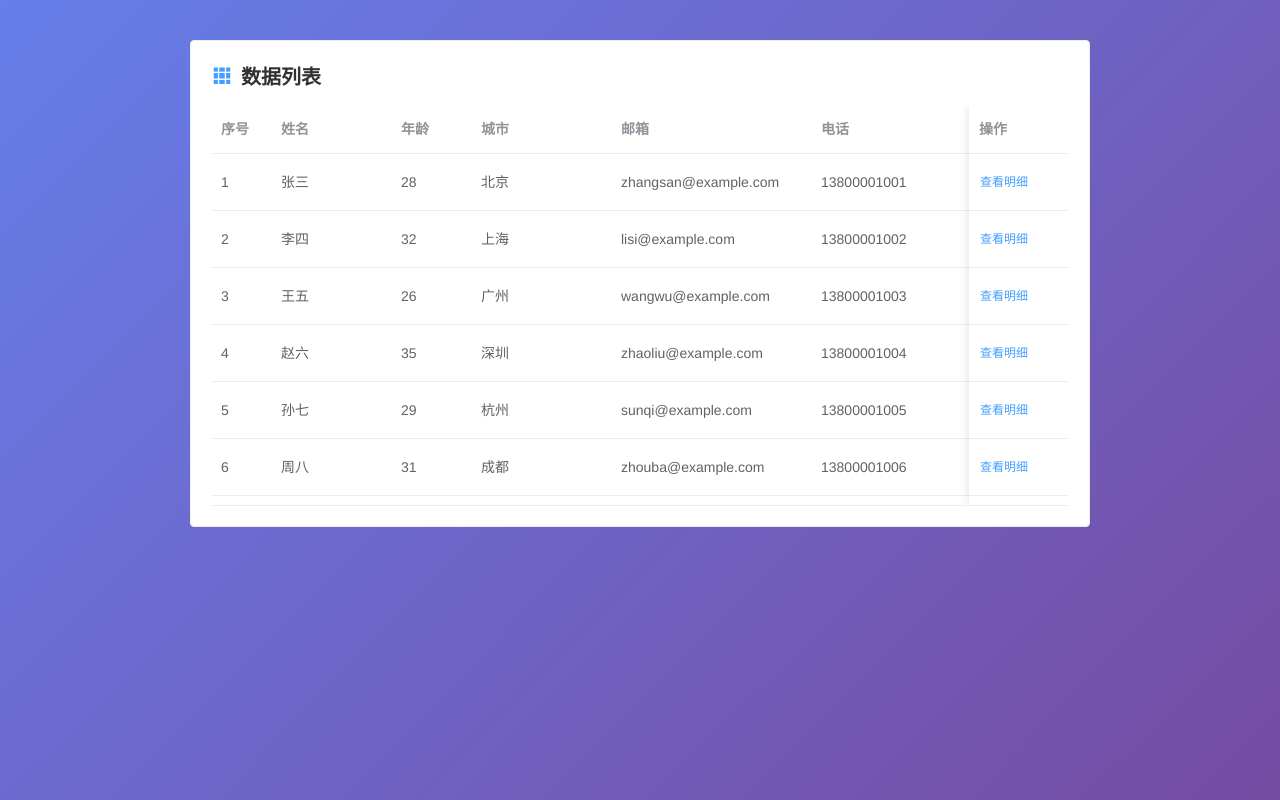
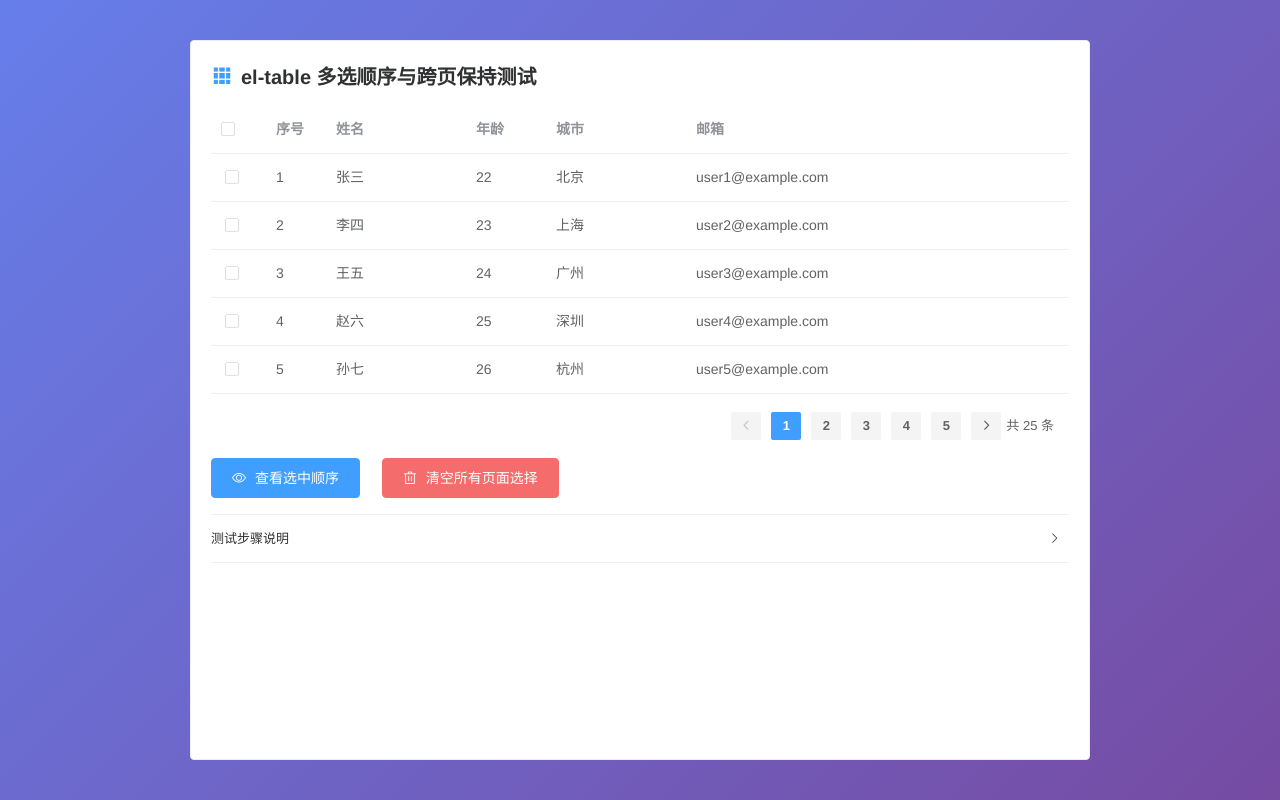
Before and after one commit to jarzhen/feProject, a Vue app: page / in a window 1280 px wide. Built offline with nearby package versions, Linux system fonts and the light colour scheme.

Commit message:
新增测试页面：多页选择行的跨页保持和顺序问题

```diff
--- a/src/App.vue
+++ b/src/App.vue
@@ -1,16 +1,16 @@
 <template>
   <div id="app">
-    <TableDetail />
+    <TableMultiSelect />
   </div>
 </template>
 
 <script>
-import TableDetail from '@/views/TableDetail.vue';
+import TableMultiSelect from '@/views/TableMultiSelect.vue';
 
 export default {
   name: 'App',
   components: {
-    TableDetail
+    TableMultiSelect
   }
 };
 </script>
--- /dev/null
+++ b/src/views/TableMultiSelect.vue
@@ -0,0 +1,263 @@
+<template>
+  <div class="multi-select-container">
+    <el-card shadow="hover">
+      <div class="card-header">
+        <i class="el-icon-s-grid"></i>
+        <span>el-table 多选顺序与跨页保持测试</span>
+      </div>
+
+      <el-table
+        ref="tableRef"
+        :data="currentPageData"
+        row-key="id"
+        @selection-change="handleSelectionChange"
+        style="width: 100%; margin-top: 16px;"
+      >
+        <el-table-column type="selection" width="55" :reserve-selection="true" />
+        <el-table-column type="index" width="60" label="序号" />
+        <el-table-column prop="name" label="姓名" width="140" />
+        <el-table-column prop="age" label="年龄" width="80" />
+        <el-table-column prop="city" label="城市" width="140" />
+        <el-table-column prop="email" label="邮箱" min-width="200" />
+      </el-table>
+
+      <div class="pagination-row">
+        <el-pagination
+          background
+          layout="prev, pager, next, total"
+          :total="total"
+          :page-size="pageSize"
+          :current-page.sync="currentPage"
+          @current-change="handlePageChange"
+        />
+      </div>
+
+      <!-- 操作按钮 -->
+      <div class="action-row">
+        <el-button type="primary" icon="el-icon-view" @click="showSelectionOrder">
+          查看选中顺序
+        </el-button>
+        <el-button type="danger" icon="el-icon-delete" @click="clearAllSelection">
+          清空所有页面选择
+        </el-button>
+      </div>
+
+      <!-- 选中顺序展示 -->
+      <el-alert
+        v-if="selectionOrder.length"
+        class="order-alert"
+        type="success"
+        :closable="false"
+        show-icon
+        title="前端实际记录的选中顺序"
+      >
+        <div class="order-list">
+          <el-tag
+            v-for="(item, index) in selectionOrder"
+            :key="item.id"
+            class="order-tag"
+            type="info"
+          >
+            {{ index + 1 }}. {{ item.name }}
+          </el-tag>
+        </div>
+      </el-alert>
+
+      <!-- 测试步骤提示 -->
+      <el-collapse class="tips" accordion>
+        <el-collapse-item title="测试步骤说明" name="1">
+          <ol class="tips-list">
+            <li>在第 1 页点击几个不同顺序的行，例如先点"李四"再点"张三"；</li>
+            <li>翻到第 2 页，再点几行；</li>
+            <li>翻回第 1 页，确认之前勾选的行仍保持勾选状态；</li>
+            <li>点击"查看选中顺序"，观察顺序是否与点击先后一致；</li>
+            <li>点击"清空所有页面选择"，确认所有页面的勾选都被清空。</li>
+          </ol>
+        </el-collapse-item>
+      </el-collapse>
+    </el-card>
+  </div>
+</template>
+
+<script>
+export default {
+  name: 'TableMultiSelect',
+  data() {
+    return {
+      currentPage: 1,
+      pageSize: 5,
+      // 保存每页已勾选的行（按点击顺序），key 为行 id，value 为行数据
+      selectedMap: {},
+      // 记录点击先后顺序（用于展示）
+      selectionOrder: [],
+      allData: this.generateData(),
+    };
+  },
+  computed: {
+    total() {
+      return this.allData.length;
+    },
+    currentPageData() {
+      const start = (this.currentPage - 1) * this.pageSize;
+      return this.allData.slice(start, start + this.pageSize);
+    },
+  },
+  methods: {
+    generateData() {
+      const names = [
+        '张三', '李四', '王五', '赵六', '孙七',
+        '周八', '吴九', '郑十', '冯十一', '陈十二',
+        '褚十三', '卫十四', '蒋十五', '沈十六', '韩十七',
+        '杨十八', '朱十九', '秦二十', '许二一', '何二二',
+        '吕二三', '施二四', '张二五', '孔二六', '曹二七',
+      ];
+      const cities = ['北京', '上海', '广州', '深圳', '杭州', '成都', '武汉', '南京', '西安', '长沙'];
+      return names.map((name, index) => ({
+        id: index + 1,
+        name,
+        age: 22 + (index % 20),
+        city: cities[index % cities.length],
+        email: `user${index + 1}@example.com`,
+      }));
+    },
+
+    /**
+     * 多选变化回调。
+     * 注意：使用 reserve-selection 时，翻页会触发 selection-change，
+     * 传入的 rows 是当前页勾选的行，而非全部勾选行。
+     * 因此需要自行合并记录全局勾选状态。
+     */
+    handleSelectionChange(rows) {
+      // 计算当前页的 id 集合
+      const currentPageIds = this.currentPageData.map((r) => r.id);
+
+      // 移除当前页中已取消勾选的项（保持顺序）
+      for (const key of Object.keys(this.selectedMap)) {
+        const id = Number(key);
+        if (currentPageIds.includes(id)) {
+          const stillSelected = rows.some((r) => r.id === id);
+          if (!stillSelected) {
+            delete this.selectedMap[key];
+          }
+        }
+      }
+
+      // 将当前页新勾选的项追加到末尾（保持点击顺序）
+      rows.forEach((row) => {
+        if (!this.selectedMap[row.id]) {
+          this.selectedMap[row.id] = row;
+        }
+      });
+
+      this.updateSelectionOrder();
+    },
+
+    updateSelectionOrder() {
+      // 按插入顺序（对象 key 顺序）生成展示列表
+      this.selectionOrder = Object.values(this.selectedMap);
+    },
+
+    showSelectionOrder() {
+      if (!this.selectionOrder.length) {
+        this.$message.warning('当前没有任何选中的行');
+        return;
+      }
+      const names = this.selectionOrder.map((r) => r.name).join(' → ');
+      this.$alert(`点击顺序：${names}`, '选中顺序', { confirmButtonText: '知道了' });
+    },
+
+    /**
+     * 清空所有页面的选择
+     */
+    clearAllSelection() {
+      this.$refs.tableRef.clearSelection();
+      this.selectedMap = {};
+      this.selectionOrder = [];
+      this.$message.success('已清空所有页面的选择');
+    },
+
+    handlePageChange() {
+      // 翻页后，等表格渲染完成，恢复当前页的勾选状态
+      this.$nextTick(() => {
+        this.restoreCurrentPageSelection();
+      });
+    },
+
+    /**
+     * 恢复当前页已勾选的行（保持选中状态）
+     */
+    restoreCurrentPageSelection() {
+      const rows = this.currentPageData.filter((r) => this.selectedMap[r.id]);
+      rows.forEach((row) => {
+        this.$refs.tableRef.toggleRowSelection(row, true);
+      });
+    },
+  },
+};
+</script>
+
+<style scoped>
+.multi-select-container {
+  display: flex;
+  justify-content: center;
+  min-height: 100vh;
+  padding: 40px 20px;
+  background: linear-gradient(135deg, #667eea 0%, #764ba2 100%);
+}
+
+.multi-select-container > .el-card {
+  width: 900px;
+  max-width: 100%;
+}
+
+.card-header {
+  font-size: 20px;
+  font-weight: 600;
+  color: #303133;
+  display: flex;
+  align-items: center;
+  gap: 8px;
+}
+
+.card-header i {
+  font-size: 22px;
+  color: #409eff;
+}
+
+.pagination-row {
+  margin-top: 16px;
+  display: flex;
+  justify-content: flex-end;
+}
+
+.action-row {
+  margin-top: 16px;
+  display: flex;
+  gap: 12px;
+}
+
+.order-alert {
+  margin-top: 16px;
+}
+
+.order-list {
+  margin-top: 8px;
+  display: flex;
+  flex-wrap: wrap;
+  gap: 8px;
+}
+
+.order-tag {
+  cursor: default;
+}
+
+.tips {
+  margin-top: 16px;
+}
+
+.tips-list {
+  padding-left: 20px;
+  line-height: 1.8;
+  color: #606266;
+}
+</style>
```
